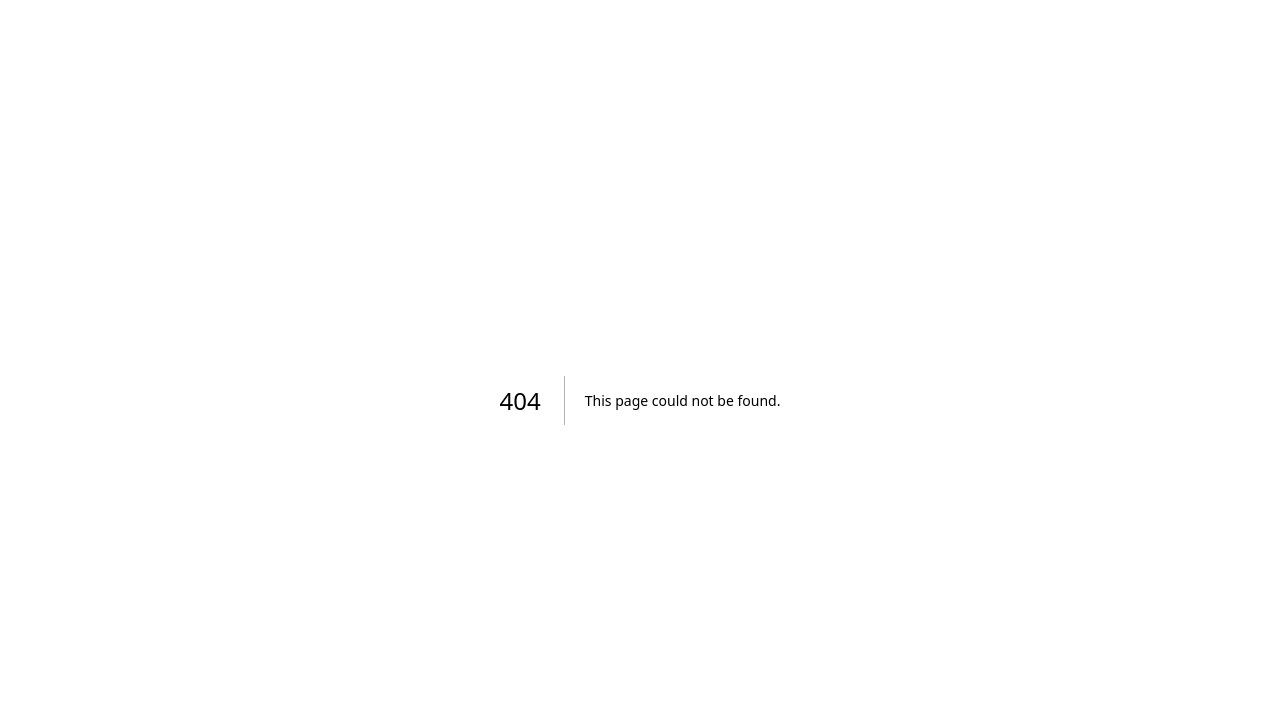
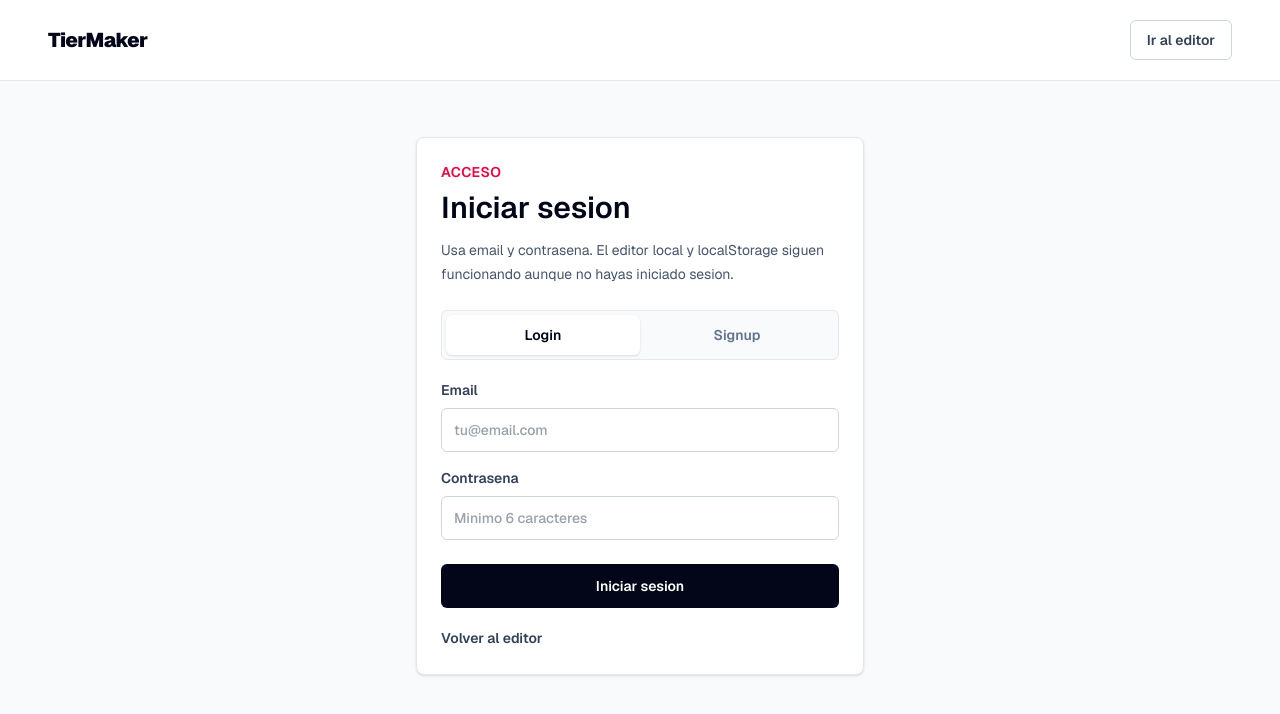
Before and after one commit to Geovas91/TierMaker, a Next.js app: page /login in a window 1280 px wide. Before the commit this address had no page. Shown: the top 714 px of the page. Built offline with nearby package versions, Linux system fonts and the light colour scheme; no server answers.

Commit message:
Add Supabase email authentication UI

```diff
--- a/src/app/crear/page.tsx
+++ b/src/app/crear/page.tsx
@@ -1,4 +1,5 @@
 import Link from "next/link";
+import { AuthStatus } from "@/components/auth/AuthStatus";
 import { TierListBuilder } from "@/components/tierlist/TierListBuilder";
 
 export default function CrearPage() {
@@ -9,12 +10,15 @@ export default function CrearPage() {
           <Link href="/" className="text-xl font-black tracking-tight">
             TierMaker
           </Link>
+          <div className="flex flex-col gap-3 sm:flex-row sm:items-center">
             <Link
               href="/"
               className="inline-flex h-10 items-center justify-center rounded-md border border-slate-300 bg-white px-4 text-sm font-semibold text-slate-700 transition hover:bg-slate-100"
             >
               Volver al inicio
             </Link>
+            <AuthStatus />
+          </div>
         </div>
       </header>
 
--- /dev/null
+++ b/src/app/login/page.tsx
@@ -0,0 +1,26 @@
+import Link from "next/link";
+import { LoginForm } from "@/components/auth/LoginForm";
+
+export default function LoginPage() {
+  return (
+    <main className="min-h-screen bg-slate-50 text-slate-950">
+      <header className="border-b border-slate-200 bg-white px-6 py-5 sm:px-8 lg:px-12">
+        <div className="mx-auto flex max-w-7xl items-center justify-between gap-4">
+          <Link href="/" className="text-xl font-black tracking-tight">
+            TierMaker
+          </Link>
+          <Link
+            href="/crear"
+            className="inline-flex h-10 items-center justify-center rounded-md border border-slate-300 bg-white px-4 text-sm font-semibold text-slate-700 transition hover:bg-slate-100"
+          >
+            Ir al editor
+          </Link>
+        </div>
+      </header>
+
+      <section className="flex flex-1 items-center justify-center px-6 py-14 sm:px-8 lg:px-12">
+        <LoginForm />
+      </section>
+    </main>
+  );
+}
--- a/src/app/page.tsx
+++ b/src/app/page.tsx
@@ -1,3 +1,6 @@
+import Link from "next/link";
+import { AuthStatus } from "@/components/auth/AuthStatus";
+
 const tiers = [
   {
     label: "S",
@@ -54,7 +57,15 @@ export default function Home() {
   return (
     <main className="min-h-screen bg-slate-50 text-slate-950">
       <section className="relative overflow-hidden border-b border-slate-200 bg-white">
-        <div className="mx-auto grid min-h-[92vh] w-full max-w-7xl items-center gap-12 px-6 py-8 sm:px-8 lg:grid-cols-[0.92fr_1.08fr] lg:px-12">
+        <div className="mx-auto flex w-full max-w-7xl flex-col gap-10 px-6 py-6 sm:px-8 lg:px-12">
+          <header className="flex flex-col gap-4 sm:flex-row sm:items-center sm:justify-between">
+            <Link href="/" className="text-xl font-black tracking-tight">
+              TierMaker
+            </Link>
+            <AuthStatus />
+          </header>
+
+          <div className="grid min-h-[82vh] items-center gap-12 lg:grid-cols-[0.92fr_1.08fr]">
           <div className="max-w-2xl">
             <p className="mb-5 inline-flex rounded-full border border-slate-200 bg-slate-50 px-4 py-2 text-sm font-medium text-slate-600">
               Portal de tier lists en español
@@ -125,6 +136,7 @@ export default function Home() {
                 ))}
               </div>
             </div>
+          </div>
           </div>
         </div>
       </section>
--- /dev/null
+++ b/src/components/auth/AuthStatus.tsx
@@ -0,0 +1,125 @@
+"use client";
+
+import Link from "next/link";
+import { useEffect, useState } from "react";
+import type { User } from "@supabase/supabase-js";
+import { createSupabaseBrowserClient } from "@/lib/supabase/client";
+
+export function AuthStatus() {
+  const [user, setUser] = useState<User | null>(null);
+  const [isReady, setIsReady] = useState(false);
+  const [authError, setAuthError] = useState("");
+
+  useEffect(() => {
+    let isMounted = true;
+    let unsubscribe: (() => void) | undefined;
+
+    async function initializeAuth() {
+      try {
+        const supabase = createSupabaseBrowserClient();
+        const { data, error } = await supabase.auth.getUser();
+
+        if (!isMounted) {
+          return;
+        }
+
+        if (error) {
+          setAuthError(error.message);
+        }
+
+        setUser(data.user);
+        setIsReady(true);
+
+        const {
+          data: { subscription },
+        } = supabase.auth.onAuthStateChange((_event, session) => {
+          setUser(session?.user ?? null);
+          setIsReady(true);
+        });
+
+        unsubscribe = () => subscription.unsubscribe();
+      } catch (error) {
+        if (!isMounted) {
+          return;
+        }
+
+        if (error instanceof Error) {
+          setAuthError(error.message);
+        }
+
+        setIsReady(true);
+      }
+    }
+
+    initializeAuth();
+
+    return () => {
+      isMounted = false;
+      unsubscribe?.();
+    };
+  }, []);
+
+  async function handleLogout() {
+    try {
+      const supabase = createSupabaseBrowserClient();
+      const { error } = await supabase.auth.signOut();
+
+      if (error) {
+        setAuthError(error.message);
+        return;
+      }
+
+      setUser(null);
+      setAuthError("");
+    } catch (error) {
+      if (error instanceof Error) {
+        setAuthError(error.message);
+      }
+    }
+  }
+
+  if (authError) {
+    return (
+      <Link
+        href="/login"
+        className="inline-flex h-10 items-center justify-center rounded-md border border-slate-300 bg-white px-4 text-sm font-semibold text-slate-700 transition hover:bg-slate-100"
+      >
+        Iniciar sesion
+      </Link>
+    );
+  }
+
+  if (!isReady) {
+    return (
+      <span className="inline-flex h-10 items-center justify-center rounded-md border border-slate-200 bg-white px-4 text-sm font-semibold text-slate-500">
+        Revisando sesion
+      </span>
+    );
+  }
+
+  if (!user) {
+    return (
+      <Link
+        href="/login"
+        className="inline-flex h-10 items-center justify-center rounded-md border border-slate-300 bg-white px-4 text-sm font-semibold text-slate-700 transition hover:bg-slate-100"
+      >
+        Iniciar sesion
+      </Link>
+    );
+  }
+
+  return (
+    <div className="flex flex-col gap-2 sm:flex-row sm:items-center">
+      <span className="max-w-64 truncate rounded-md border border-slate-200 bg-white px-3 py-2 text-sm font-medium text-slate-700">
+        {user.email}
+      </span>
+      <button
+        type="button"
+        onClick={handleLogout}
+        className="inline-flex h-10 items-center justify-center rounded-md bg-slate-950 px-4 text-sm font-semibold text-white transition hover:bg-slate-800"
+      >
+        Cerrar sesion
+      </button>
+    </div>
+  );
+}
--- /dev/null
+++ b/src/components/auth/LoginForm.tsx
@@ -0,0 +1,139 @@
+"use client";
+
+import { FormEvent, useState } from "react";
+import Link from "next/link";
+import { createSupabaseBrowserClient } from "@/lib/supabase/client";
+
+type AuthMode = "login" | "signup";
+
+export function LoginForm() {
+  const [mode, setMode] = useState<AuthMode>("login");
+  const [email, setEmail] = useState("");
+  const [password, setPassword] = useState("");
+  const [message, setMessage] = useState("");
+  const [isLoading, setIsLoading] = useState(false);
+
+  async function handleSubmit(event: FormEvent<HTMLFormElement>) {
+    event.preventDefault();
+    setIsLoading(true);
+    setMessage("");
+
+    try {
+      const supabase = createSupabaseBrowserClient();
+      const authResponse =
+        mode === "login"
+          ? await supabase.auth.signInWithPassword({ email, password })
+          : await supabase.auth.signUp({ email, password });
+
+      if (authResponse.error) {
+        setMessage(authResponse.error.message);
+        return;
+      }
+
+      setMessage(
+        mode === "login"
+          ? "Sesion iniciada correctamente."
+          : "Cuenta creada. Revisa tu correo si Supabase solicita confirmacion.",
+      );
+    } catch (error) {
+      if (error instanceof Error) {
+        setMessage(error.message);
+      }
+    } finally {
+      setIsLoading(false);
+    }
+  }
+
+  return (
+    <div className="w-full max-w-md rounded-lg border border-slate-200 bg-white p-6 shadow-sm">
+      <div className="mb-6">
+        <p className="text-sm font-semibold uppercase tracking-wide text-rose-600">
+          Acceso
+        </p>
+        <h1 className="mt-2 text-3xl font-semibold text-slate-950">
+          {mode === "login" ? "Iniciar sesion" : "Crear cuenta"}
+        </h1>
+        <p className="mt-3 text-sm leading-6 text-slate-600">
+          Usa email y contrasena. El editor local y localStorage siguen
+          funcionando aunque no hayas iniciado sesion.
+        </p>
+      </div>
+
+      <div className="mb-5 grid grid-cols-2 rounded-md border border-slate-200 bg-slate-50 p-1">
+        <button
+          type="button"
+          onClick={() => setMode("login")}
+          className={`h-10 rounded-md text-sm font-semibold transition ${
+            mode === "login"
+              ? "bg-white text-slate-950 shadow-sm"
+              : "text-slate-500 hover:text-slate-800"
+          }`}
+        >
+          Login
+        </button>
+        <button
+          type="button"
+          onClick={() => setMode("signup")}
+          className={`h-10 rounded-md text-sm font-semibold transition ${
+            mode === "signup"
+              ? "bg-white text-slate-950 shadow-sm"
+              : "text-slate-500 hover:text-slate-800"
+          }`}
+        >
+          Signup
+        </button>
+      </div>
+
+      <form className="grid gap-4" onSubmit={handleSubmit}>
+        <label className="grid gap-2 text-sm font-semibold text-slate-700">
+          Email
+          <input
+            type="email"
+            value={email}
+            onChange={(event) => setEmail(event.target.value)}
+            required
+            className="h-11 rounded-md border border-slate-300 px-3 text-sm font-medium outline-none transition focus:border-rose-400 focus:ring-4 focus:ring-rose-100"
+            placeholder="tu@email.com"
+          />
+        </label>
+        <label className="grid gap-2 text-sm font-semibold text-slate-700">
+          Contrasena
+          <input
+            type="password"
+            value={password}
+            onChange={(event) => setPassword(event.target.value)}
+            required
+            minLength={6}
+            className="h-11 rounded-md border border-slate-300 px-3 text-sm font-medium outline-none transition focus:border-rose-400 focus:ring-4 focus:ring-rose-100"
+            placeholder="Minimo 6 caracteres"
+          />
+        </label>
+
+        <button
+          type="submit"
+          disabled={isLoading}
+          className="mt-2 inline-flex h-11 items-center justify-center rounded-md bg-slate-950 px-5 text-sm font-semibold text-white transition hover:bg-slate-800 disabled:cursor-not-allowed disabled:opacity-60"
+        >
+          {isLoading
+            ? "Procesando..."
+            : mode === "login"
+              ? "Iniciar sesion"
+              : "Crear cuenta"}
+        </button>
+      </form>
+
+      {message ? (
+        <p className="mt-5 rounded-md border border-slate-200 bg-slate-50 px-4 py-3 text-sm font-medium text-slate-700">
+          {message}
+        </p>
+      ) : null}
+
+      <Link
+        href="/crear"
+        className="mt-5 inline-flex text-sm font-semibold text-slate-700 transition hover:text-slate-950"
+      >
+        Volver al editor
+      </Link>
+    </div>
+  );
+}
```
Lines whose indentation alone changed are shown as unchanged.
